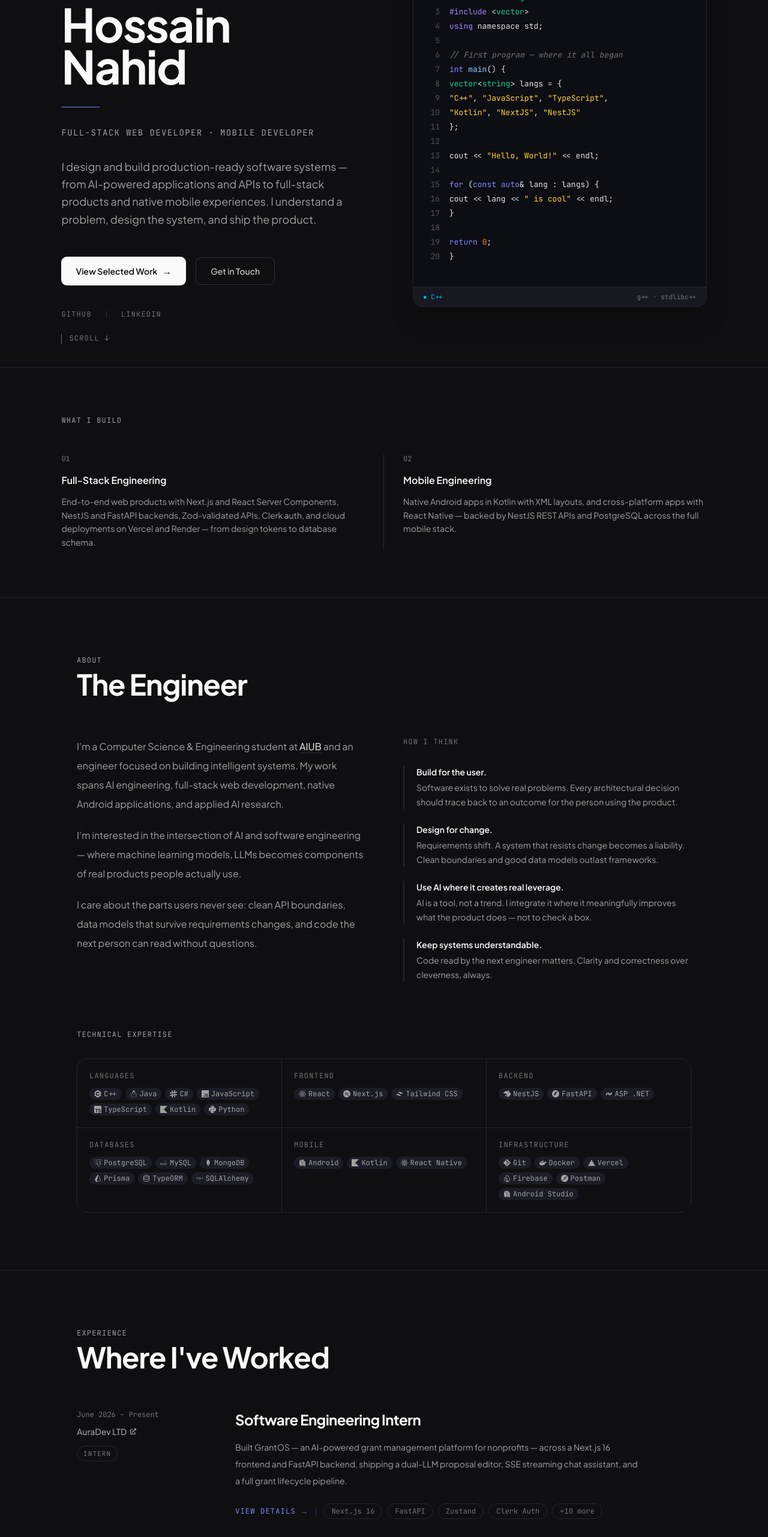
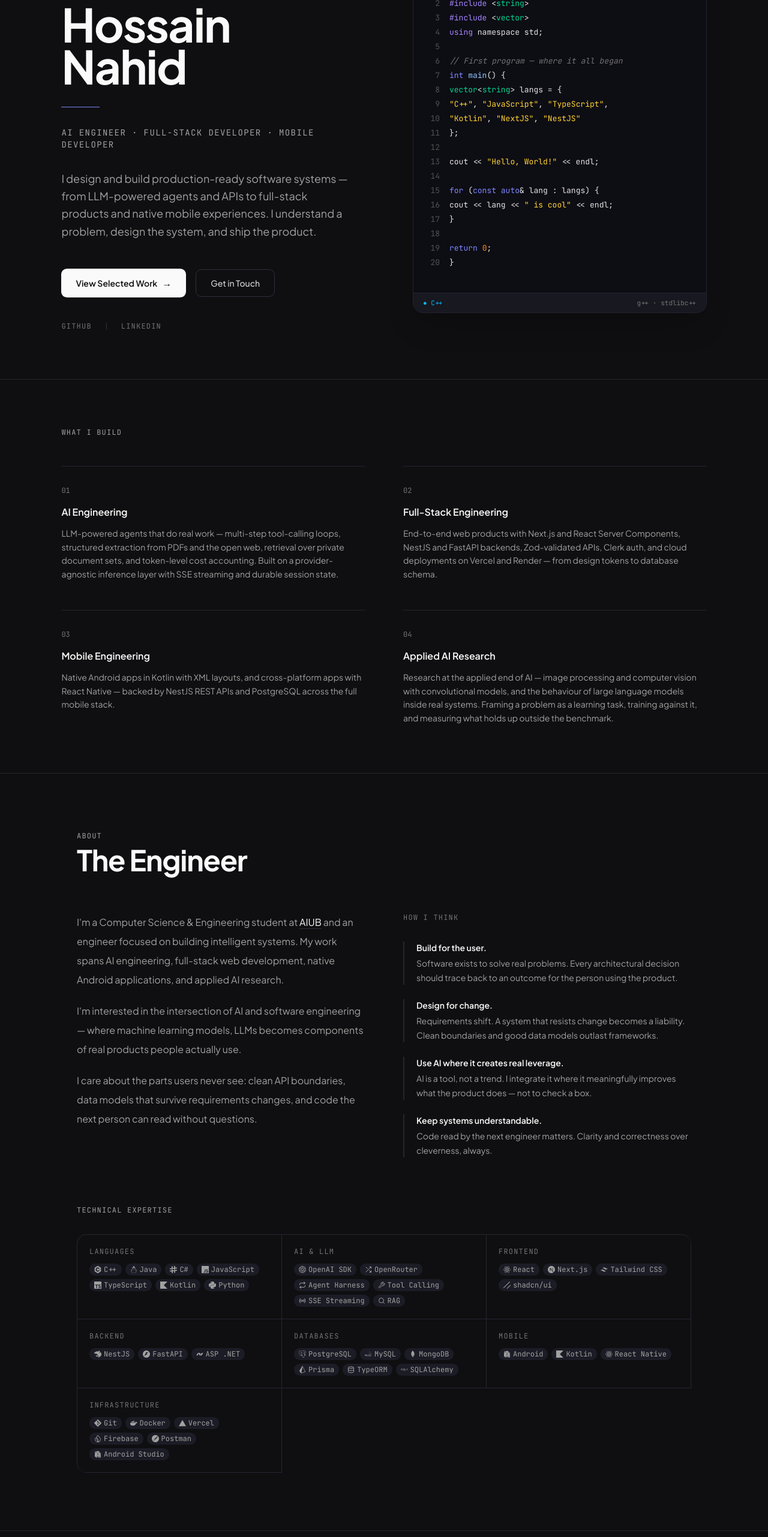
Before and after one commit to AlAminNahid/portfolio-v1, a Next.js app: page / in a window 1280 px wide. Shown: the part 234-2797 px from the top of the page at 60% size. Built offline with nearby package versions, Linux system fonts and the light colour scheme.

Commit message:
added the ai information

```diff
--- a/src/app/opengraph-image.tsx
+++ b/src/app/opengraph-image.tsx
@@ -1,6 +1,6 @@
 import { ImageResponse } from "next/og";
 
-export const alt = "Al Amin Hossain Nahid — Full-Stack Developer";
+export const alt = "Al Amin Hossain Nahid — AI & Full-Stack Engineer";
 export const size = { width: 1200, height: 630 };
 export const contentType = "image/png";
 
@@ -49,7 +49,7 @@ export default function OpengraphImage() {
             color: "#a1a1aa",
           }}
         >
-          Full-Stack Developer
+          AI &amp; Full-Stack Engineer
         </div>
       </div>
 
@@ -61,11 +61,11 @@ export default function OpengraphImage() {
           color: "#818cf8",
         }}
       >
+        <span>LLM Agents</span>
+        <span style={{ color: "#3f3f46" }}>·</span>
         <span>TypeScript</span>
         <span style={{ color: "#3f3f46" }}>·</span>
         <span>Next.js</span>
-        <span style={{ color: "#3f3f46" }}>·</span>
-        <span>NestJS</span>
         <span style={{ color: "#3f3f46" }}>·</span>
         <span>FastAPI</span>
         <span style={{ color: "#3f3f46" }}>·</span>
--- a/src/components/features/capabilities.tsx
+++ b/src/components/features/capabilities.tsx
@@ -10,12 +10,9 @@ export default function Capabilities() {
             What I Build
           </p>
 
-          <div className="grid grid-cols-1 sm:grid-cols-2 gap-0 divide-y sm:divide-y-0 sm:divide-x divide-border">
+          <div className="grid grid-cols-1 gap-x-12 gap-y-12 md:grid-cols-2 lg:gap-x-16">
             {services.map(({ num, title, desc }) => (
-              <div
-                key={num}
-                className="group px-0 sm:px-8 first:pl-0 last:pr-0 py-8 sm:py-0"
-              >
+              <div key={num} className="group border-t border-border pt-8">
                 <p className="text-xs font-mono text-fg-subtle mb-4">{num}</p>
                 <h3 className="text-base font-semibold text-fg mb-3 group-hover:text-accent transition-colors duration-200">
                   {title}
--- a/src/components/features/header/index.tsx
+++ b/src/components/features/header/index.tsx
@@ -39,7 +39,7 @@ export default function Header() {
             variants={item}
             className="text-sm font-mono tracking-widest uppercase text-fg-muted"
           >
-            Full-Stack Web Developer · Mobile Developer
+            AI Engineer · Full-Stack Developer · Mobile Developer
           </motion.p>
 
           <motion.p
@@ -47,9 +47,9 @@ export default function Header() {
             className="mt-8 max-w-xl text-base sm:text-lg text-fg-muted leading-relaxed"
           >
             I design and build production-ready software systems — from
-            AI-powered applications and APIs to full-stack products and native
-            mobile experiences. I understand a problem, design the system, and
-            ship the product.
+            LLM-powered agents and APIs to full-stack products and native mobile
+            experiences. I understand a problem, design the system, and ship the
+            product.
           </motion.p>
 
           <motion.div
@@ -97,20 +97,6 @@ export default function Header() {
 
         <Terminal />
       </div>
-
-      <motion.div
-        initial={{ opacity: 0 }}
-        animate={{ opacity: 1 }}
-        transition={{ delay: 1.6, duration: 0.6 }}
-        className="absolute bottom-10 left-6 lg:left-[8%] flex items-center gap-3 text-xs font-mono tracking-widest uppercase text-fg-subtle"
-      >
-        <motion.div
-          animate={{ y: [0, 6, 0] }}
-          transition={{ repeat: Infinity, duration: 1.8, ease: "easeInOut" }}
-          className="h-4 w-px bg-fg-subtle"
-        />
-        Scroll ↓
-      </motion.div>
     </div>
   );
 }
--- a/src/components/features/research.tsx
+++ b/src/components/features/research.tsx
@@ -1,4 +1,5 @@
-import { FaExternalLinkAlt } from "react-icons/fa";
+import { FaArrowRight, FaExternalLinkAlt } from "react-icons/fa";
+import { SiIeee } from "react-icons/si";
 import { researchPapers } from "@/constants/research";
 import { Reveal } from "@/components/ui/Reveal";
 
@@ -10,7 +11,7 @@ export default function Research() {
     >
       <Reveal className="max-w-5xl mx-auto">
         <p className="text-xs font-mono tracking-widest uppercase text-fg-muted mb-2">
-          Research & Intelligence
+          Research &amp; Intelligence
         </p>
         <h2 className="text-4xl sm:text-5xl font-bold text-fg tracking-tight mb-16">
           Published Work
@@ -22,9 +23,17 @@ export default function Research() {
             className="grid lg:grid-cols-[1fr_340px] gap-12 lg:gap-20"
           >
             <div>
-              <p className="text-xs font-mono tracking-widest uppercase text-fg-subtle mb-6">
+              <div className="flex flex-wrap items-center gap-x-3 gap-y-2 mb-6">
+                <p className="text-xs font-mono tracking-widest uppercase text-fg-subtle">
                   {paper.conference} · {paper.location} · {paper.year}
                 </p>
+                {paper.publisherUrl && (
+                  <span className="inline-flex items-center gap-1.5 rounded-full border border-success-border/60 bg-success-surface/70 px-2.5 py-1 text-[10px] font-mono tracking-widest uppercase text-success">
+                    <SiIeee size={13} aria-hidden />
+                    {paper.publisher}
+                  </span>
+                )}
+              </div>
 
               <h3 className="text-2xl sm:text-3xl font-bold text-fg tracking-tight leading-snug mb-8">
                 {paper.title}
@@ -38,14 +47,31 @@ export default function Research() {
                 {paper.coAuthors}
               </p>
 
+              <div className="flex flex-wrap items-center gap-x-6 gap-y-3">
+                {paper.publisherUrl && (
+                  <a
+                    href={paper.publisherUrl}
+                    target="_blank"
+                    rel="noopener noreferrer"
+                    className="group inline-flex items-center gap-2 px-5 py-2.5 rounded-full bg-surface-inverted text-fg-inverted text-sm font-semibold hover:opacity-90 transition"
+                  >
+                    Read on {paper.publisher}
+                    <FaArrowRight
+                      size={11}
+                      className="transition-transform duration-200 group-hover:translate-x-0.5"
+                    />
+                  </a>
+                )}
+
                 <a
                   href={paper.conferenceUrl}
                   target="_blank"
                   rel="noopener noreferrer"
-                className="inline-flex items-center gap-2 text-sm font-medium text-accent hover:text-accent-strong transition-colors duration-200"
+                  className="inline-flex items-center gap-2 text-sm font-medium text-fg-muted hover:text-accent transition-colors duration-200"
                 >
-                View Conference <FaExternalLinkAlt size={11} />
+                  Conference site <FaExternalLinkAlt size={11} />
                 </a>
+              </div>
             </div>
 
             <div className="border border-border rounded-xl p-6 h-fit">
@@ -70,11 +96,19 @@ export default function Research() {
                   Status
                 </p>
                 <div className="flex items-center gap-2">
-                  <span className="h-1.5 w-1.5 rounded-full bg-success-solid" />
+                  <span className="relative flex h-1.5 w-1.5">
+                    <span className="absolute inline-flex h-full w-full animate-ping rounded-full bg-success-solid opacity-60" />
+                    <span className="relative inline-flex h-1.5 w-1.5 rounded-full bg-success-solid" />
+                  </span>
                   <span className="text-sm font-medium text-success">
                     {paper.status}
                   </span>
                 </div>
+                {paper.publisher && (
+                  <p className="mt-1.5 text-xs text-fg-subtle">
+                    Indexed in the {paper.publisher} Digital Library
+                  </p>
+                )}
               </div>
 
               <div className="border-t border-border pt-5">
--- a/src/components/layouts/footer.tsx
+++ b/src/components/layouts/footer.tsx
@@ -8,7 +8,7 @@ export default function Footer() {
         <div>
           <p className="text-sm font-semibold text-fg">Al Amin Hossain Nahid</p>
           <p className="text-xs font-mono text-fg-subtle mt-1">
-            Full-Stack Web & Mobile Developer
+            AI Engineer · Full-Stack Web & Mobile Developer
           </p>
         </div>
 
--- a/src/constants/experience.ts
+++ b/src/constants/experience.ts
@@ -8,22 +8,28 @@ export const experiences: ExperienceEntry[] = [
     period: "June 2026 – Present",
     badge: "Intern",
     summary:
-      "Built GrantOS — an AI-powered grant management platform for nonprofits — across a Next.js 16 frontend and FastAPI backend, shipping a dual-LLM proposal editor, SSE streaming chat assistant, and a full grant lifecycle pipeline.",
+      "Lead the AI engineering on GrantOS — an AI-powered grant management platform for nonprofits — building an autonomous proposal-writing agent on top of a Next.js 16 frontend and FastAPI backend, alongside an LLM-assisted editor, SSE streaming chat, and a full grant lifecycle pipeline.",
     highlights: [
-      "Designed a dual-LLM strategy: Claude (claude-sonnet-4-6) for all structured generation tasks — RFP parsing from PDF, DOCX, or URL; per-section proposal drafting; compliance scoring; and six-mode inline rewrites — while Gemini flash-lite drives a real-time SSE streaming chat assistant.",
+      "Architected the platform's proposal-writing agent: an async tool-calling loop over 13 typed tools that takes a user from a raw grant URL to a drafted proposal, pausing only at two explicit human approval gates and running the rest of the pipeline autonomously in a single turn.",
+      "Designed the agent's durability layer — persisted session state and transcripts with automatic compaction past a turn threshold, a server-driven phase state machine that keeps the UI stepper in sync with agent progress, and per-call token and cost accounting written to a usage ledger.",
+      "Built a vectorless retrieval system over organisational knowledge bases: instead of embeddings, an LLM ranks documents by metadata and preview text, full text is fetched for the top matches, and a per-document distillation pass runs only when the selected set exceeds the context budget — removing the vector store from the stack entirely.",
+      "Built a provider-agnostic inference layer on the OpenAI SDK against OpenRouter, with a separate configurable model per task — agent loop, drafting, and chat — so models can be swapped or A/B tested without touching call sites. It backs RFP parsing from PDF, DOCX, or URL; per-section drafting; compliance scoring; six-mode inline rewrites; and a real-time SSE streaming chat assistant.",
       "Wired a Hono-based JWT-injecting proxy inside Next.js App Router that intercepts every API call, attaches the Clerk bearer token, and forwards to FastAPI — keeping the backend unreachable directly from the browser.",
       "Built a Plate.js rich-text proposal editor with 60-second autosave, optimistic locking (409 on concurrent edits), version history with diff view across snapshots, and one-click DOCX export.",
       "Shipped a dnd-kit kanban grant pipeline (7 stages, 4 priority levels), a Cloudflare R2 document vault with presigned download URLs, and a deterministic grant-match scoring algorithm across sector, geography, budget, org-size, and keyword dimensions — no LLM involved.",
       "Implemented plan gating across FREE/PRO/TEAM tiers; built Zustand slice-pattern state with 10+ domain slices and a SQLAlchemy async + asyncpg data layer with Alembic migrations, deployed on Railway.",
     ],
     tags: [
+      "Agentic AI",
+      "Tool Calling",
+      "RAG",
+      "OpenAI SDK",
+      "OpenRouter",
+      "SSE Streaming",
       "Next.js 16",
       "FastAPI",
       "Zustand",
       "Clerk Auth",
-      "Claude API",
-      "Google Gemini",
-      "SSE Streaming",
       "Plate.js",
       "Hono",
       "SQLAlchemy",
--- a/src/constants/hero.ts
+++ b/src/constants/hero.ts
@@ -3,12 +3,12 @@ import {
   SiTypescript,
   SiPython,
   SiDocker,
-  SiGit,
   SiNextdotjs,
   SiKotlin,
   SiPostgresql,
   SiJavascript,
   SiTailwindcss,
+  SiOpenai,
 } from "react-icons/si";
 import { type SocialLink, type CtaLink } from "@/types";
 import { BgIconConfig } from "@/types/index";
@@ -24,7 +24,7 @@ export const bgIcons: BgIconConfig[] = [
   },
   { Icon: SiKotlin, className: "top-[22%] right-[9%]", size: 38, rotate: -8 },
   { Icon: SiPython, className: "top-[45%] left-[2%]", size: 52, rotate: 15 },
-  { Icon: SiGit, className: "top-[42%] right-[3%]", size: 44, rotate: -10 },
+  { Icon: SiOpenai, className: "top-[42%] right-[3%]", size: 50, rotate: -10 },
   { Icon: SiDocker, className: "bottom-[22%] left-[5%]", size: 48, rotate: -6 },
   {
     Icon: SiTailwindcss,
--- a/src/constants/research.ts
+++ b/src/constants/research.ts
@@ -8,15 +8,17 @@ export const researchPapers: ResearchPaper[] = [
     description:
       "A MobileNetV3-based deep learning approach using the BDWaste dataset, focused on classifying waste images for smarter and more sustainable urban waste-management workflows.",
     coAuthors:
-      "Co-authored with Ferdus Hossain, Tariful Islam Fahim, and Salman Zzoha. Accepted at the International Conference on Power, Electronics, Communications, Computing, and Intelligent Infrastructure.",
+      "Co-authored with Ferdus Hossain, Tariful Islam Fahim, and Salman Zzoha. Presented at the International Conference on Power, Electronics, Communications, Computing, and Intelligent Infrastructure, and indexed in the IEEE Xplore Digital Library.",
     highlights: [
       "MobileNetV3",
       "BDWaste Dataset",
       "Deep Learning",
       "Urban Sustainability",
     ],
-    status: "Accepted",
+    status: "Published",
     year: 2026,
     conferenceUrl: "https://peccii.pust.ac.bd/",
+    publisher: "IEEE Xplore",
+    publisherUrl: "https://ieeexplore.ieee.org/document/11661911",
   },
 ];
--- a/src/constants/services.ts
+++ b/src/constants/services.ts
@@ -3,12 +3,22 @@ import { type Service } from "@/types";
 export const services: Service[] = [
   {
     num: "01",
+    title: "AI Engineering",
+    desc: "LLM-powered agents that do real work — multi-step tool-calling loops, structured extraction from PDFs and the open web, retrieval over private document sets, and token-level cost accounting. Built on a provider-agnostic inference layer with SSE streaming and durable session state.",
+  },
+  {
+    num: "02",
     title: "Full-Stack Engineering",
     desc: "End-to-end web products with Next.js and React Server Components, NestJS and FastAPI backends, Zod-validated APIs, Clerk auth, and cloud deployments on Vercel and Render — from design tokens to database schema.",
   },
   {
-    num: "02",
+    num: "03",
     title: "Mobile Engineering",
     desc: "Native Android apps in Kotlin with XML layouts, and cross-platform apps with React Native — backed by NestJS REST APIs and PostgreSQL across the full mobile stack.",
   },
+  {
+    num: "04",
+    title: "Applied AI Research",
+    desc: "Research at the applied end of AI — image processing and computer vision with convolutional models, and the behaviour of large language models inside real systems. Framing a problem as a learning task, training against it, and measuring what holds up outside the benchmark.",
+  },
 ];
--- a/src/constants/site.ts
+++ b/src/constants/site.ts
@@ -3,7 +3,7 @@ export const SITE_URL = "https://alamin-nahid.is-a.dev";
 export const SITE_NAME = "Al Amin Hossain Nahid";
 
 export const SITE_TITLE =
-  "Al Amin Hossain Nahid — Full-Stack & Mobile Developer";
+  "Al Amin Hossain Nahid — AI, Full-Stack & Mobile Engineer";
 
 export const SITE_DESCRIPTION =
-  "Portfolio of Al Amin Hossain Nahid — Full-Stack and Mobile Developer building production-ready web applications and native Android experiences.";
+  "Portfolio of Al Amin Hossain Nahid — AI Engineer and Full-Stack Developer building LLM-powered agents, production web applications, and native Android experiences.";
--- a/src/constants/skills.ts
+++ b/src/constants/skills.ts
@@ -22,9 +22,18 @@ import {
   SiFirebase,
   SiVercel,
   SiAndroidstudio,
+  SiOpenai,
+  SiShadcnui,
 } from "react-icons/si";
 import { DiDotnet } from "react-icons/di";
-import { FiDatabase } from "react-icons/fi";
+import {
+  FiDatabase,
+  FiSearch,
+  FiTool,
+  FiRadio,
+  FiRepeat,
+  FiShuffle,
+} from "react-icons/fi";
 import { type SkillGroup } from "@/types";
 
 export const skillGroups: SkillGroup[] = [
@@ -41,11 +50,23 @@ export const skillGroups: SkillGroup[] = [
     ],
   },
   {
+    label: "AI & LLM",
+    skills: [
+      { name: "OpenAI SDK", icon: SiOpenai },
+      { name: "OpenRouter", icon: FiShuffle },
+      { name: "Agent Harness", icon: FiRepeat },
+      { name: "Tool Calling", icon: FiTool },
+      { name: "SSE Streaming", icon: FiRadio },
+      { name: "RAG", icon: FiSearch },
+    ],
+  },
+  {
     label: "Frontend",
     skills: [
       { name: "React", icon: SiReact },
       { name: "Next.js", icon: SiNextdotjs },
       { name: "Tailwind CSS", icon: SiTailwindcss },
+      { name: "shadcn/ui", icon: SiShadcnui },
     ],
   },
   {
--- a/src/types/index.ts
+++ b/src/types/index.ts
@@ -63,6 +63,8 @@ export interface ResearchPaper {
   status: string;
   year: number;
   conferenceUrl: string;
+  publisherUrl?: string;
+  publisher?: string;
 }
 
 export interface SocialLink {
```
Lines whose indentation alone changed are shown as unchanged.
